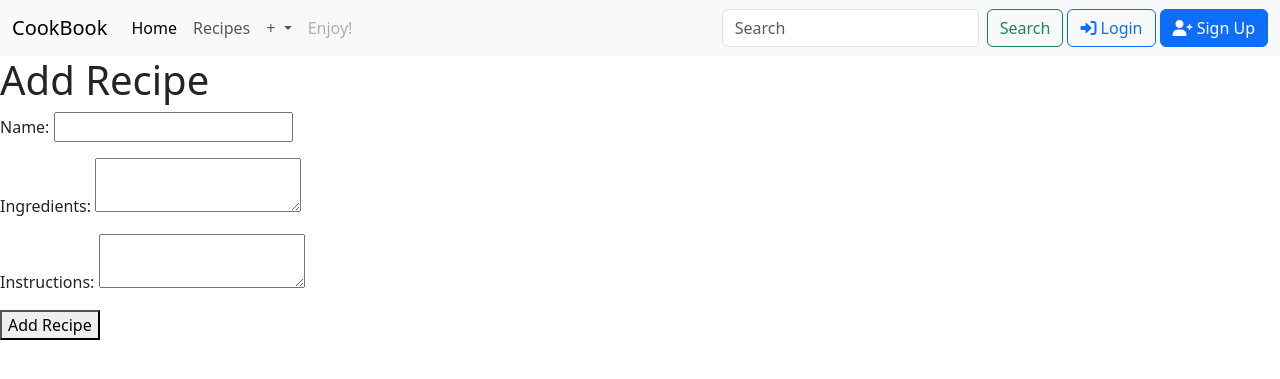
After one commit to Jaggerjazz/Social-crud-project, a Django app: template recipeApp/templates/add_recipe.html in a window 1280 px wide. The commit adds this page. Shown: the top 379 px of the page. Run offline with Django 4.2, Linux system fonts and the light colour scheme; the template is opened without the code that fills it, so the values that code supplies are empty.

Commit message:
Worked on add recipes and logout button

```diff
--- a/recipeApp/apps.py
+++ b/recipeApp/apps.py
@@ -1,5 +1,4 @@
 from django.apps import AppConfig
-
 
 class RecipeappConfig(AppConfig):
     default_auto_field = 'django.db.models.BigAutoField'
--- /dev/null
+++ b/recipeApp/templates/add_recipe.html
@@ -0,0 +1,8 @@
+{% extends 'base.html' %}
+{% block content %}
+    <h1>Add Recipe</h1>
+    <p>Name: <input type="text" name="name"></p>
+    <p>Ingredients: <textarea name="ingredients"></textarea></p>
+    <p>Instructions: <textarea name="instructions"></textarea></p>
+    <button type="submit">Add Recipe</button>
+{% endblock %}
--- /dev/null
+++ b/recipeApp/templates/logout.html
@@ -0,0 +1,5 @@
+{% extends 'base.html' %}
+{% block content %}
+    <h1>Logout</h1>
+    <p>You have been logged out. See you next time!</p>
+{% endblock %}
--- a/recipeApp/templates/navbar.html
+++ b/recipeApp/templates/navbar.html
@@ -31,12 +31,24 @@
         <input class="form-control me-2" type="search" placeholder="Search" aria-label="Search"/>
         <button class="btn btn-outline-success" type="submit">Search</button>
       </form>
+      {% if user.is_authenticated %}
+        <a href="/profile" class="btn btn-outline-primary ms-1">
+          <i class="fas fa-user"></i> Profile
+        </a>
+        <form action="{% url 'logout' %}" method="post" style="display: inline;">
+          {% csrf_token %}
+          <button type="submit" class="btn btn-outline-danger ms-1">
+          <i class="fas fa-sign-out-alt"></i> Logout
+          </button>
+        </form>
+      {% else %}
         <a href="/login" class="btn btn-outline-primary ms-1">
           <i class="fas fa-sign-in-alt"></i> Login
         </a>
         <a href="/register" class="btn btn-primary ms-1">
           <i class="fas fa-user-plus"></i> Sign Up
         </a>
+      {% endif %}
     </div>
   </div>
 </nav>
--- a/recipeApp/urls.py
+++ b/recipeApp/urls.py
@@ -9,13 +9,15 @@ urlpatterns = [
 
     # Recipes
     path('recipes/', views.recipes, name='recipes'),
-    # path('recipes/add/', views.add_recipe, name='add_recipe'),
+    path('recipes/add/', views.add_recipe, name='add_recipe'),
 
     # Login & Logout (Built-in Django)
     path('login/', auth_views.LoginView.as_view(template_name='login.html'), name='login'),
-    path('logout/', auth_views.LogoutView.as_view(template_name='home.html'), name='logout'),
+    path('logout/', auth_views.LogoutView.as_view(template_name='logout.html'), name='logout'),
 
     # Registration (The missing link!)
     path('register/', views.register, name='register'),
 
+    #Profile
+    path('profile/', views.profile, name='profile'),
 ]
```
Also changed, not shown: recipeApp/models.py (+13 -0 lines), recipeApp/views.py (+11 -1 lines), testProject/settings.py (+5 -2 lines), db.sqlite3, recipeApp/templates/add-recipe.html (deleted), recipeApp/templates/my-recipes.html (deleted), recipeApp/templates/my_recipes.html (added). Lines whose indentation alone changed are shown as unchanged.
